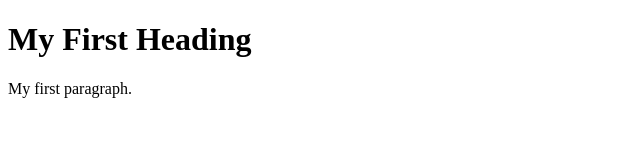
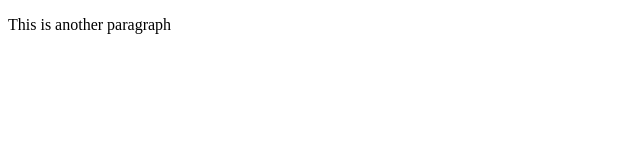
Before and after one commit to hermiMoh/learning-git, a plain HTML site: page index.html in a window 1280 px wide. Shown: the whole page, without its empty margins (0-640 px from the left). Drawn offline with Linux system fonts and the light colour scheme.

Commit message:
added another tag in local

```diff
--- a/index.html
+++ b/index.html
@@ -4,9 +4,6 @@
 <title>Page Title</title>
 </head>
 <body>
-
-<h1>My First Heading</h1>
-<p>My first paragraph.</p>
-
+<p>This is another paragraph</p>
 </body>
 </html>
```
